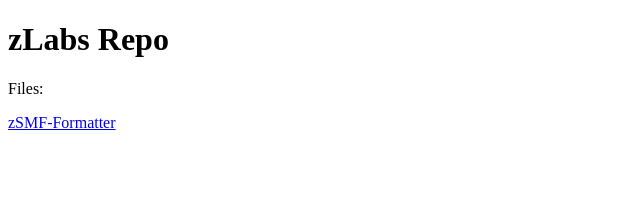
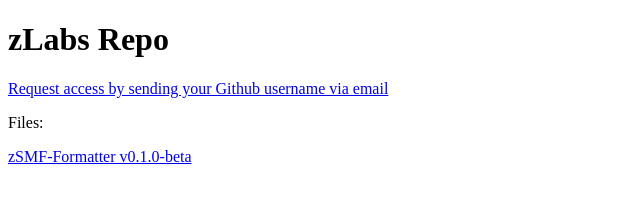
Before and after one commit to zlabs-github/zlabs-github, a plain HTML site: page index.html in a window 1280 px wide. Shown: the whole page, without its empty margins (0-640 px from the left). Drawn offline with Linux system fonts and the light colour scheme.

Commit message:
Update index.html

```diff
--- a/index.html
+++ b/index.html
@@ -2,7 +2,8 @@
 <html>
 <body>
 <h1>zLabs Repo</h1>
+<a href="mailto:support@zlabs.co.uk">Request access by sending your Github username via email</a>
 <p>Files:</p>
-<a href="https://github.com/zlabs-github/zSMF-Formatter-Repo/releases/download/v0.1.0-beta/zSMF.Reporter.zip">zSMF-Formatter</a>
+<a href="https://github.com/zlabs-github/zSMF-Formatter-Repo/releases/download/v0.1.0-beta/zSMF.Reporter.zip">zSMF-Formatter v0.1.0-beta</a>
 </body>
 </html>
```
